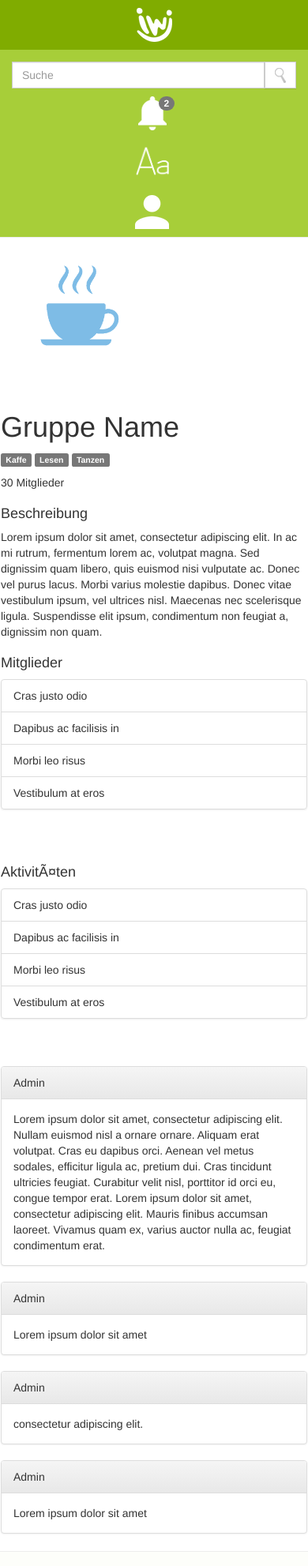
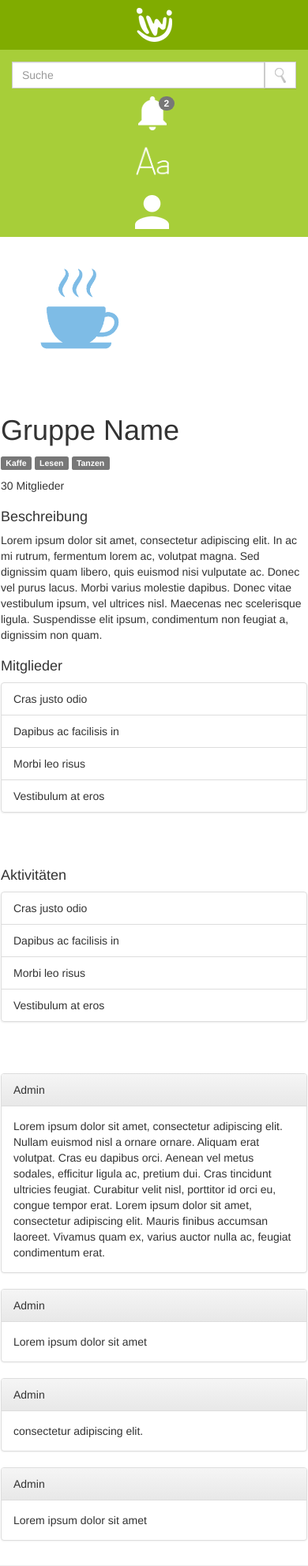
Before and after one commit to ormir/FZB, a PHP site: page /groupdescription.php in a window 390 px wide. Shown: the whole page at 79% size. Run offline with PHP 8.4, Linux system fonts and the light colour scheme; the visitor is signed in with stand-in values (Sample User, id 1); data that the repository does not hold is empty; some libraries are stand-ins or nearby versions.

Commit message:
update für aytac

```diff
--- a/groupdescription.php
+++ b/groupdescription.php
@@ -14,16 +14,16 @@
 </div> <!-- /#navbar -->
 <div class="indexcontainer">
 <div class="row">
-	<div class="col-md-3">
+	<div class="col-xs-8 col-sm-2 col-md-2">
 	</div>
-	<div class="col-md-6 content">
+	<div class="col-xs-16 col-sm-8 col-md-8 content">
 		<div class="row">
 			<div class="col-md-10 col-md-offset-1">
 				<div class="row">
 					<div class="col-md-3">
 		  					<image class="squareimage" width="200" height="200" src="images/coffee.png">
 					</div>
-					<div class="col-md-9">
+					<div class="col-md-7 col-md-offset-2">
 						<h1>Gruppe Name</h1>
 						<p><span class="label label-default">Kaffe</span>
 							<span class="label label-default">Lesen</span>
@@ -40,23 +40,23 @@
 					</div>
 				</div>
 				<div class="row">
-					<div class="col-md-3">
+					<div class="col-md-4">
 						<h4>Mitglieder</h4>
 						<ul class="list-group">
-						  <li class="list-group-item">Cras justo odio</li>
-						  <li class="list-group-item">Dapibus ac facilisis in</li>
-						  <li class="list-group-item">Morbi leo risus</li>
-						  <li class="list-group-item">Vestibulum at eros</li>
+						  <li class="list-group-item wordWrap">Cras justo odio</li>
+						  <li class="list-group-item wordWrap">Dapibus ac facilisis in</li>
+						  <li class="list-group-item wordWrap">Morbi leo risus</li>
+						  <li class="list-group-item wordWrap">Vestibulum at eros</li>
 						</ul><br><br>
-						<h4>AktivitÃ¤ten</h4>
+						<h4>Aktivitäten</h4>
 						<ul class="list-group">
-						  <li class="list-group-item">Cras justo odio</li>
-						  <li class="list-group-item">Dapibus ac facilisis in</li>
-						  <li class="list-group-item">Morbi leo risus</li>
-						  <li class="list-group-item">Vestibulum at eros</li>
+						  <li class="list-group-item wordWrap">Cras justo odio</li>
+						  <li class="list-group-item wordWrap">Dapibus ac facilisis in</li>
+						  <li class="list-group-item wordWrap">Morbi leo risus</li>
+						  <li class="list-group-item wordWrap">Vestibulum at eros</li>
 						</ul><br><br>
 					</div>
-					<div class="col-md-9">
+					<div class="col-md-8">
 						<div class="panel panel-default">
 							<div class="panel-heading">Admin</div>
 							<div class="panel-body">Lorem ipsum dolor sit amet, consectetur adipiscing elit. Nullam euismod nisl a ornare ornare. Aliquam erat volutpat. Cras eu dapibus orci. Aenean vel metus sodales, efficitur ligula ac, pretium dui. Cras tincidunt ultricies feugiat. Curabitur velit nisl, porttitor id orci eu, congue tempor erat. Lorem ipsum dolor sit amet, consectetur adipiscing elit. Mauris finibus accumsan laoreet. Vivamus quam ex, varius auctor nulla ac, feugiat condimentum erat.</div>
```
Also changed, not shown: newactivity.php (+23 -3 lines), placedescription.php (+5 -5 lines).
